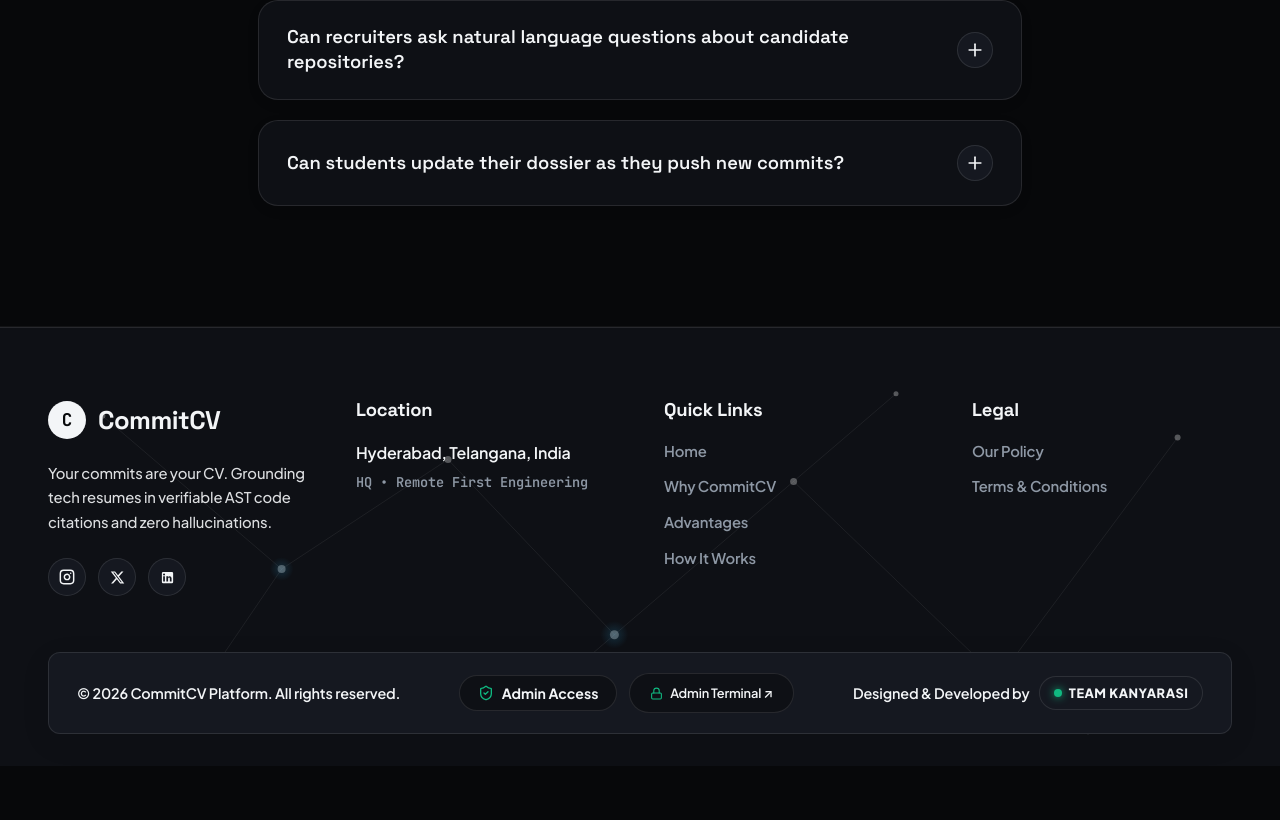
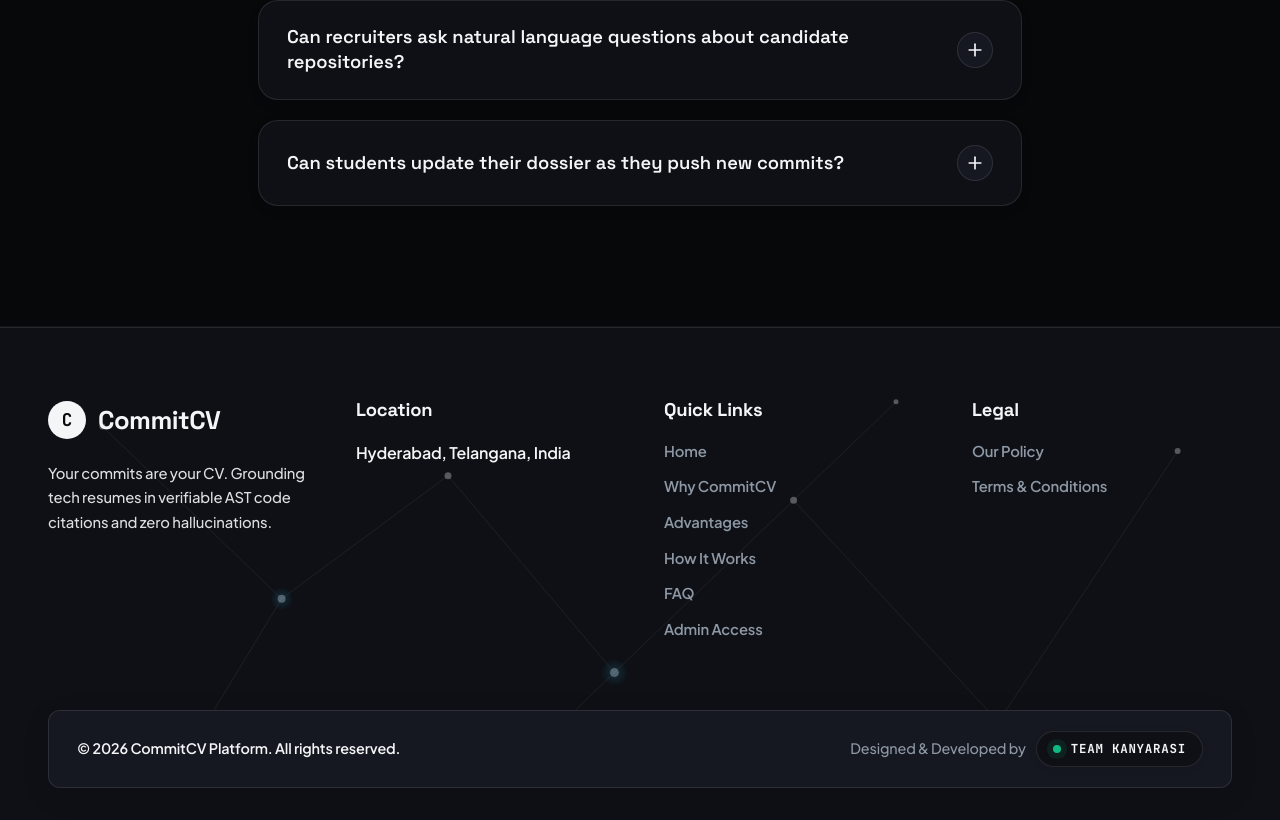
Before and after one commit to HAREESSHP/CommitCV, a React (Vite) app in the folder client/: page / in a window 1280 px wide. Shown: the part 5395-6215 px from the top of the page. Before the commit the page ends 6161 px from the top, so only its background shows below. Built offline with nearby package versions, Linux system fonts and the light colour scheme; no server answers.

Commit message:
dashboard doneee

```diff
--- a/client/src/App.jsx
+++ b/client/src/App.jsx
@@ -949,27 +949,6 @@ export default function App() {
               <p style={{ fontSize: '0.925rem', color: 'var(--text)', fontWeight: 500, lineHeight: 1.65, marginBottom: '1.5rem', maxWidth: '290px', opacity: 0.9 }}>
                 Your commits are your CV. Grounding tech resumes in verifiable AST code citations and zero hallucinations.
               </p>
-
-              {/* Social Buttons */}
-              <div style={{ display: 'flex', gap: '0.75rem' }}>
-                <a href="https://instagram.com" target="_blank" rel="noreferrer" className="social-circle-btn" title="Instagram">
-                  <svg width="16" height="16" viewBox="0 0 24 24" fill="none" stroke="currentColor" strokeWidth="2.2" strokeLinecap="round" strokeLinejoin="round">
-                    <rect x="2" y="2" width="20" height="20" rx="5" ry="5"></rect>
-                    <path d="M16 11.37A4 4 0 1 1 12.63 8 4 4 0 0 1 16 11.37z"></path>
-                    <line x1="17.5" y1="6.5" x2="17.51" y2="6.5"></line>
-                  </svg>
-                </a>
-                <a href="https://twitter.com" target="_blank" rel="noreferrer" className="social-circle-btn" title="Twitter / X">
-                  <svg width="15" height="15" viewBox="0 0 24 24" fill="currentColor">
-                    <path d="M18.244 2.25h3.308l-7.227 8.26 8.502 11.24H16.17l-5.214-6.817L4.99 21.75H1.68l7.73-8.835L1.254 2.25H8.08l4.713 6.231zm-1.161 17.52h1.833L7.084 4.126H5.117z"></path>
-                  </svg>
-                </a>
-                <a href="https://linkedin.com" target="_blank" rel="noreferrer" className="social-circle-btn" title="LinkedIn">
-                  <svg width="15" height="15" viewBox="0 0 24 24" fill="currentColor">
-                    <path d="M19 3a2 2 0 0 1 2 2v14a2 2 0 0 1-2 2H5a2 2 0 0 1-2-2V5a2 2 0 0 1 2-2h14m-.5 15.5v-5.3a3.26 3.26 0 0 0-3.26-3.26c-.85 0-1.84.52-2.28 1.3v-1.11h-2.79v8.37h2.79v-4.93c0-.77.62-1.4 1.39-1.4a1.4 1.4 0 0 1 1.4 1.4v4.93h2.75M6.46 8.76a1.64 1.64 0 1 0 0-3.28 1.64 1.64 0 0 0 0 3.28m1.4 9.74v-8.37H5.06v8.37h2.8z"></path>
-                  </svg>
-                </a>
-              </div>
             </div>
 
             {/* Column 2: Location */}
@@ -979,9 +958,6 @@ export default function App() {
               </h4>
               <p style={{ fontSize: '1rem', color: 'var(--text)', fontWeight: 600, lineHeight: 1.6, marginBottom: '0.4rem' }}>
                 Hyderabad, Telangana, India
-              </p>
-              <p style={{ fontSize: '0.85rem', color: 'var(--muted)', fontWeight: 600, fontFamily: 'var(--font-mono)' }}>
-                HQ • Remote First Engineering
               </p>
             </div>
 
@@ -1014,6 +990,18 @@ export default function App() {
                   setTimeout(() => document.getElementById('how-it-works')?.scrollIntoView({ behavior: 'smooth' }), 50);
                 }}>
                   How It Works
+                </span>
+                <span className="footer-nav-link" onClick={() => {
+                  setCurrentPage('home');
+                  setTimeout(() => document.getElementById('faq')?.scrollIntoView({ behavior: 'smooth' }), 50);
+                }}>
+                  FAQ
+                </span>
+                <span className="footer-nav-link" onClick={() => {
+                  setCurrentPage('admin');
+                  window.scrollTo({ top: 0, behavior: 'smooth' });
+                }}>
+                  Admin Access
                 </span>
               </nav>
             </div>
@@ -1051,59 +1039,20 @@ export default function App() {
               © 2026 CommitCV Platform. All rights reserved.
             </div>
 
-            <div style={{ display: 'flex', alignItems: 'center', gap: '0.75rem' }}>
-              <button
-                type="button"
-                onClick={() => setCurrentPage('admin')}
-                style={{
-                  display: 'inline-flex',
-                  alignItems: 'center',
-                  gap: '0.5rem',
-                  padding: '0.5rem 1.1rem',
-                  borderRadius: 'var(--radius-pill)',
-                  border: '1px solid var(--border)',
-                  background: 'var(--surface)',
-                  color: 'var(--text)',
-                  fontFamily: 'var(--font-body)',
-                  fontSize: '0.88rem',
-                  fontWeight: 700,
-                  cursor: 'pointer',
-                  transition: 'all 150ms ease'
-                }}
-                onMouseEnter={(e) => { e.currentTarget.style.borderColor = 'var(--accent)'; }}
-                onMouseLeave={(e) => { e.currentTarget.style.borderColor = 'var(--border)'; }}
-              >
-                <ShieldCheck size={16} style={{ color: 'var(--accent)' }} />
-                <span>Admin Access</span>
-              </button>
-
-              <a
-                href="/admin.html"
-                target="_blank"
-                rel="noopener noreferrer"
-                className="btn-pill-secondary"
-                style={{ display: 'inline-flex', alignItems: 'center', gap: '0.45rem', fontSize: '0.8rem', textDecoration: 'none' }}
-                title="Open Admin Security Terminal in New Tab"
-              >
-                <Lock size={13} style={{ color: 'var(--accent)' }} />
-                <span>Admin Terminal ↗</span>
-              </a>
-            </div>
-
             {/* Right: TEAM KANYARASI */}
             <div style={{
               display: 'flex',
               alignItems: 'center',
-              gap: '0.6rem',
+              gap: '0.65rem',
               fontSize: '0.9rem',
-              color: 'var(--text)',
-              fontWeight: 600,
+              color: 'var(--muted)',
+              fontWeight: 500,
               flexWrap: 'wrap'
             }}>
               <span>Designed & Developed by</span>
-              <span className="dev-badge-pill" style={{ cursor: 'default', padding: '0.35rem 0.85rem' }}>
-                <span className="dev-dot-blue" style={{ background: 'var(--accent)', boxShadow: '0 0 8px var(--accent)', width: '8px', height: '8px' }} />
-                <span style={{ fontWeight: 800, letterSpacing: '0.04em' }}>TEAM KANYARASI</span>
+              <span className="dev-badge-pill" style={{ cursor: 'default' }}>
+                <span className="dev-dot-emerald" />
+                <span>TEAM KANYARASI</span>
               </span>
             </div>
           </div>
--- a/client/src/index.css
+++ b/client/src/index.css
@@ -371,33 +371,53 @@ a {
   transform: translateX(3px);
 }
 
+@keyframes livePulse {
+  0% {
+    box-shadow: 0 0 0 0 rgba(16, 185, 129, 0.7);
+  }
+  70% {
+    box-shadow: 0 0 0 7px rgba(16, 185, 129, 0);
+  }
+  100% {
+    box-shadow: 0 0 0 0 rgba(16, 185, 129, 0);
+  }
+}
+
 .dev-badge-pill {
   display: inline-flex;
   align-items: center;
-  gap: 0.45rem;
-  padding: 0.25rem 0.65rem;
+  gap: 0.6rem;
+  padding: 0.45rem 1rem;
   border-radius: var(--radius-pill);
   border: 1px solid var(--border);
-  background: var(--surface-raised);
-  font-size: 0.8rem;
-  font-weight: 600;
+  background: var(--surface);
+  font-family: var(--font-mono);
+  font-size: 0.78rem;
+  font-weight: 700;
+  letter-spacing: 0.06em;
   color: var(--text);
   cursor: pointer;
-  transition: all 150ms ease;
+  transition: all 220ms cubic-bezier(0.16, 1, 0.3, 1);
   text-decoration: none;
+  box-shadow: 0 2px 10px rgba(0, 0, 0, 0.05);
 }
 
 .dev-badge-pill:hover {
   border-color: var(--accent);
-  background: var(--surface);
+  background: var(--surface-raised);
+  transform: translateY(-2px) scale(1.02);
+  box-shadow: 0 8px 24px rgba(16, 185, 129, 0.18);
+  color: var(--text);
 }
 
-.dev-dot-blue {
-  width: 7px;
-  height: 7px;
+.dev-dot-emerald {
+  width: 8px;
+  height: 8px;
   border-radius: 50%;
-  background: #38BDF8;
-  box-shadow: 0 0 8px #38BDF8;
+  background: var(--accent);
+  box-shadow: 0 0 8px var(--accent);
+  animation: livePulse 2s infinite;
+  flex-shrink: 0;
 }
 
 .dev-dot-orange {
```
